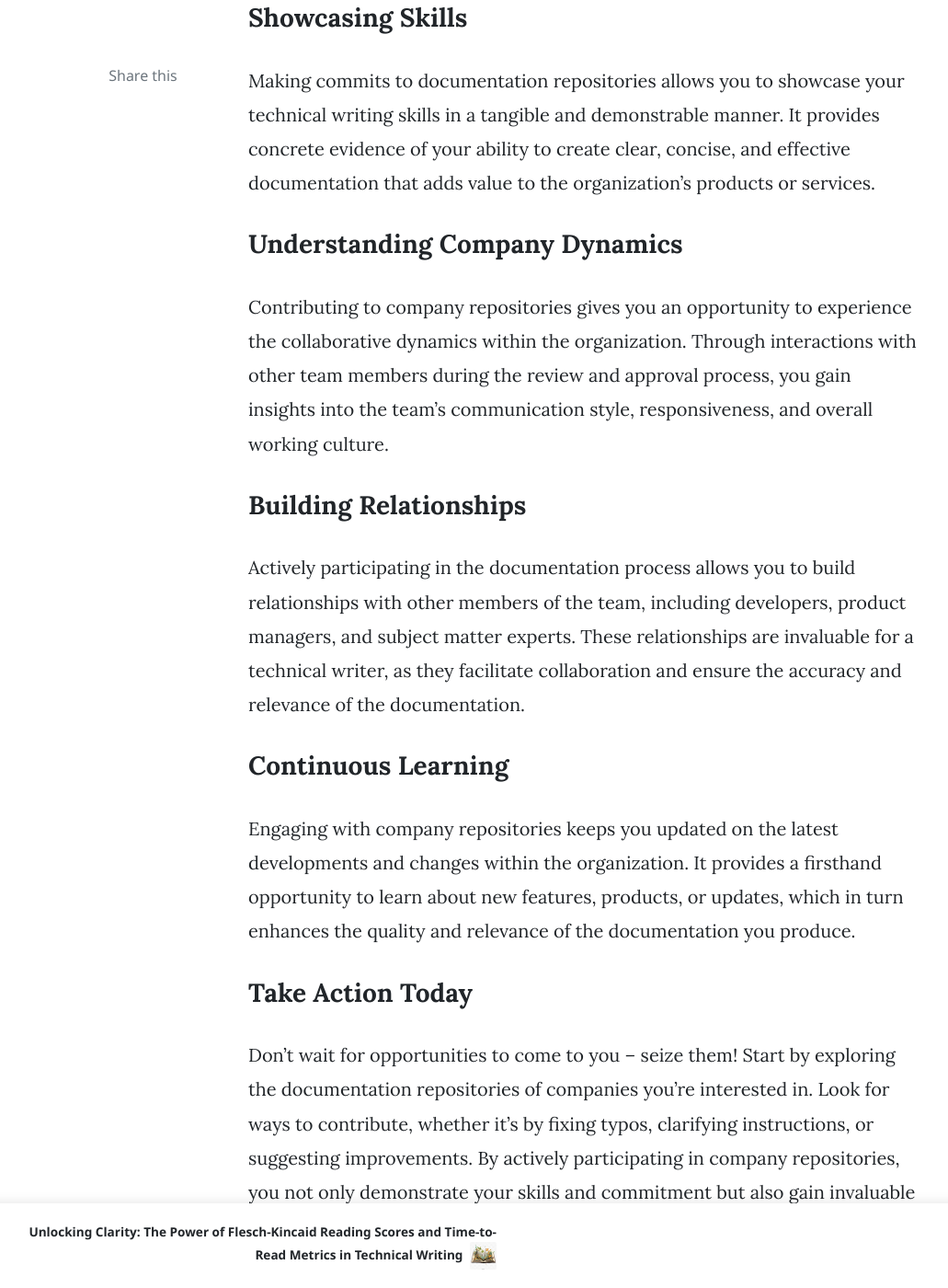
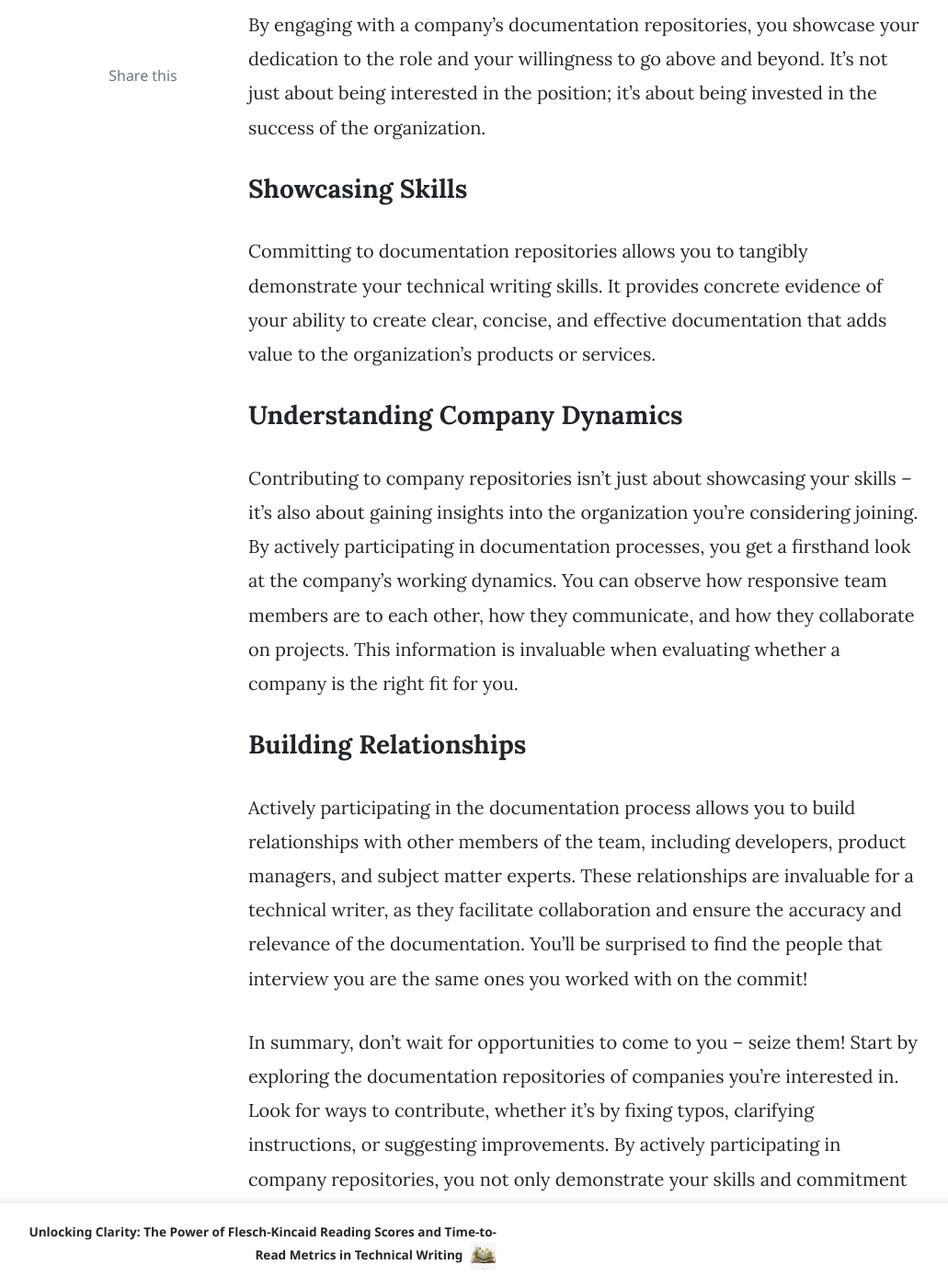
Before and after one commit to stumblefiend/jeremy.pugh, a Jekyll site: the page built from _posts/2024-04-17-technical-writer-job-search.md, in a window 1280 px wide and 1400 px high, scrolled down 1838 px. Shown: the whole window at 92% size, without its empty margins (100-1131 px from the left). Built offline with Jekyll 4.4.1, drawn with Linux system fonts in a browser that asks for light colours; nearby versions of some CDN libraries; comment, search, counter and statistics services are not loaded; some of the changed text lies outside the part shown.

Commit message:
Update 2024-04-17-technical-writer-job-search.md

```diff
--- a/_posts/2024-04-17-technical-writer-job-search.md
+++ b/_posts/2024-04-17-technical-writer-job-search.md
@@ -6,13 +6,13 @@
 image: assets/images/repository.png
 ---
 
-Are you a technical writer looking to stand out in a competitive job market? Are you eager to demonstrate your skills and commitment to potential employers? Look no further – actively contributing to company repositories and documentation could be the game-changer you've been searching for. I know it has helped me impress companies in the past. I was even told by one docs manager that I was at the top of their list of 5 candidates because I'd already been doing my homework and getting to know their processes, systems, and documentation.
+Are you a technical writer looking to stand out in a competitive job market? Are you eager to demonstrate your skills and commitment to potential employers? Look no further – actively contributing to company repositories and documentation could be the game-changer you've been searching for. Committing to company repos has helped me impress companies in the past. Recently, I was told by one docs manager that I was at the top of their list of 5 candidates because I'd already been doing my homework and getting to know their processes, systems, and documentation.
 
-The commits don't have to be large but must be meaningful and should demonstrate what insights you have to offer. For instance, at New Relic, I made a simple page that removed a repeat word and that was enough for the hiring manager to take note and mention they were impressed with the commit in my interview. Pro tip: ensure you make the commit from a GitHub account that matches your name and not an account with a made-up username.
+The commits don't have to be large but must be meaningful and should demonstrate what insights you have to offer. For instance, at New Relic, I made a simple page that removed a repeat word and that was enough for the hiring manager to take note and mention they were impressed with the commit in my interview. Pro tip: ensure you make the commit from a GitHub account that matches your name and not an account with a made-up username. Plus, you don't have to make the commit until you have secured your first interview.
 
-What if there is no docs repo? If a company doesn't have an opensource doc site, find an open source repo of theirs and simply clean up the readme or contribution guidelines in one of their code repos. You'd be surprised how grateful they will be to have clearer instructions!
+What if there is no public docs repo? If a company doesn't have an open source doc site, find any open source repo the company maintains and clean up the readme or contribution guidelines in one of their code repos. You'd be surprised how grateful they will be to have clearer instructions! I got my contribution guidelines merged the next day with a huge thank you and you get to brag about how you are already creating value for the company. Plus, this is a great, positive talking point to mention during the interview. Of course, there are plenty of other benefits.
 
-## Why Does it Matter?
+## Benefits of Contribution
 
 ### Demonstrating Commitment
 
@@ -20,30 +20,15 @@
 
 ### Showcasing Skills
 
-Making commits to documentation repositories allows you to showcase your technical writing skills in a tangible and demonstrable manner. It provides concrete evidence of your ability to create clear, concise, and effective documentation that adds value to the organization's products or services.
+Committing to documentation repositories allows you to tangibly demonstrate your technical writing skills. It provides concrete evidence of your ability to create clear, concise, and effective documentation that adds value to the organization's products or services.
 
 ### Understanding Company Dynamics
 
-Contributing to company repositories gives you an opportunity to experience the collaborative dynamics within the organization. Through interactions with other team members during the review and approval process, you gain insights into the team's communication style, responsiveness, and overall working culture.
+Contributing to company repositories isn't just about showcasing your skills – it's also about gaining insights into the organization you're considering joining. By actively participating in documentation processes, you get a firsthand look at the company's working dynamics. You can observe how responsive team members are to each other, how they communicate, and how they collaborate on projects. This information is invaluable when evaluating whether a company is the right fit for you.
 
 ### Building Relationships
 
-Actively participating in the documentation process allows you to build relationships with other members of the team, including developers, product managers, and subject matter experts. These relationships are invaluable for a technical writer, as they facilitate collaboration and ensure the accuracy and relevance of the documentation.
+Actively participating in the documentation process allows you to build relationships with other members of the team, including developers, product managers, and subject matter experts. These relationships are invaluable for a technical writer, as they facilitate collaboration and ensure the accuracy and relevance of the documentation. You'll be surprised to find the people that interview you are the same ones you worked with on the commit!
 
-### Continuous Learning
-
-Engaging with company repositories keeps you updated on the latest developments and changes within the organization. It provides a firsthand opportunity to learn about new features, products, or updates, which in turn enhances the quality and relevance of the documentation you produce.
-
-### Take Action Today
-
-Don't wait for opportunities to come to you – seize them! Start by exploring the documentation repositories of companies you're interested in. Look for ways to contribute, whether it's by fixing typos, clarifying instructions, or suggesting improvements.
-By actively participating in company repositories, you not only demonstrate your skills and commitment but also gain invaluable insights into the organization's culture and dynamics. It's a win-win situation that can elevate your technical writing career to new heights.
+In summary, don't wait for opportunities to come to you – seize them! Start by exploring the documentation repositories of companies you're interested in. Look for ways to contribute, whether it's by fixing typos, clarifying instructions, or suggesting improvements. By actively participating in company repositories, you not only demonstrate your skills and commitment but also gain invaluable insights into the organization's culture and dynamics. It's a win-win situation that can elevate your technical writing career to new heights.
 So what are you waiting for? Start making commits today and unlock a world of opportunities in the world of technical writing.
-
-## What's in it for You?
-
-### Evaluate Company Dynamics
-Contributing to company repositories isn't just about showcasing your skills – it's also about gaining insights into the organization you're considering joining. By actively participating in documentation processes, you get a firsthand look at the company's working dynamics. You can observe how responsive team members are to each other, how they communicate, and how they collaborate on projects. This information is invaluable when evaluating whether a company is the right fit for you.
-
-### Expand Your Network
-As you engage with company repositories, you'll encounter a variety of team members, including developers, product managers, and subject matter experts. Take note of these individuals – they represent potential connections that can expand your professional network. By seeing their names in the documentation process, you have an easy way to find and connect with them on LinkedIn. Building these relationships can open doors to new opportunities and collaborations in the future.
```
